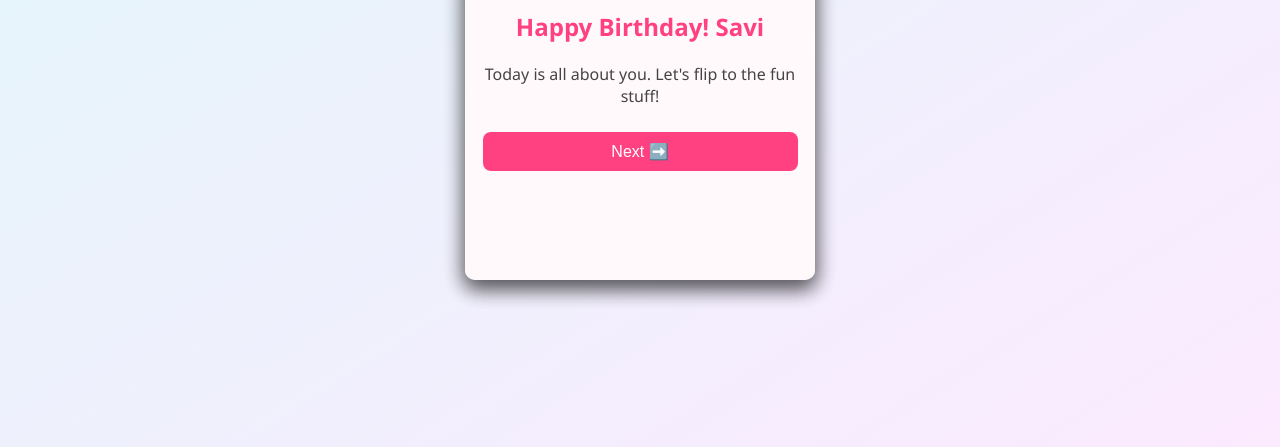
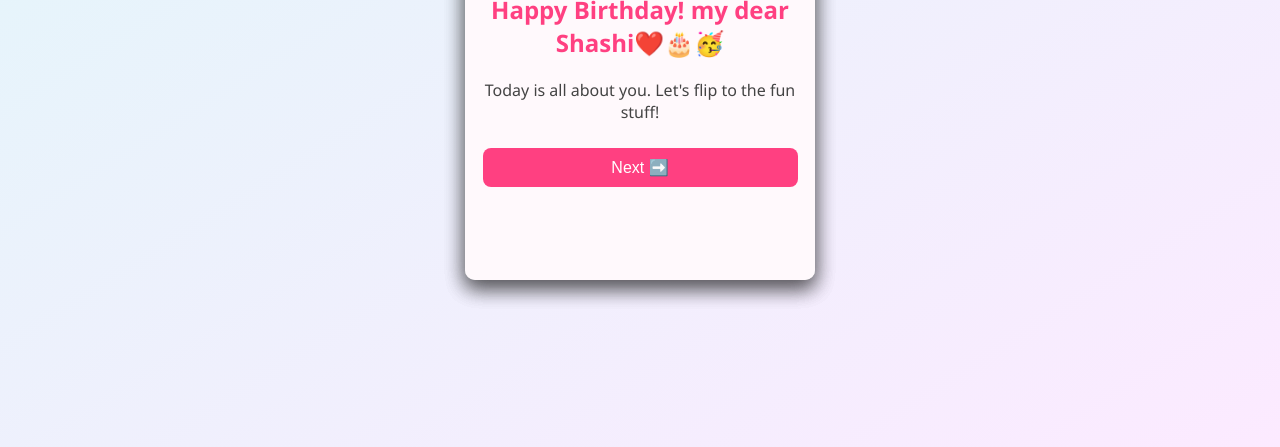
Before and after one commit to Droidman007/hbd, a plain HTML site: page card.html in a window 1280 px wide. Shown: the part 353-800 px from the top of the page. Drawn offline with Linux system fonts and the light colour scheme.

Commit message:
Update card.html

```diff
--- a/card.html
+++ b/card.html
@@ -128,7 +128,7 @@
   <!-- Page 1 (Front Cover) -->
   <div class="page" id="page1">
     <div class="emoji">🎈🎉</div>
-    <h1>Happy Birthday! Savi</h1>
+    <h1>Happy Birthday! my dear Shashi❤️🎂🥳</h1>
     <p>Today is all about you. Let's flip to the fun stuff!</p>
     <button onclick="flipPage(1)">Next ➡️</button>
   </div>
@@ -150,7 +150,7 @@
       You light up my world like no one else.<br>
       May your journey ahead be as beautiful as your heart. 💕
     </p>
-    <div class="signature">With all my love,<br>Yours sharey❤️</div>
+    <div class="signature">With all my love,<br>Yours Batman❤️</div>
   </div>
 </div>
 
```
